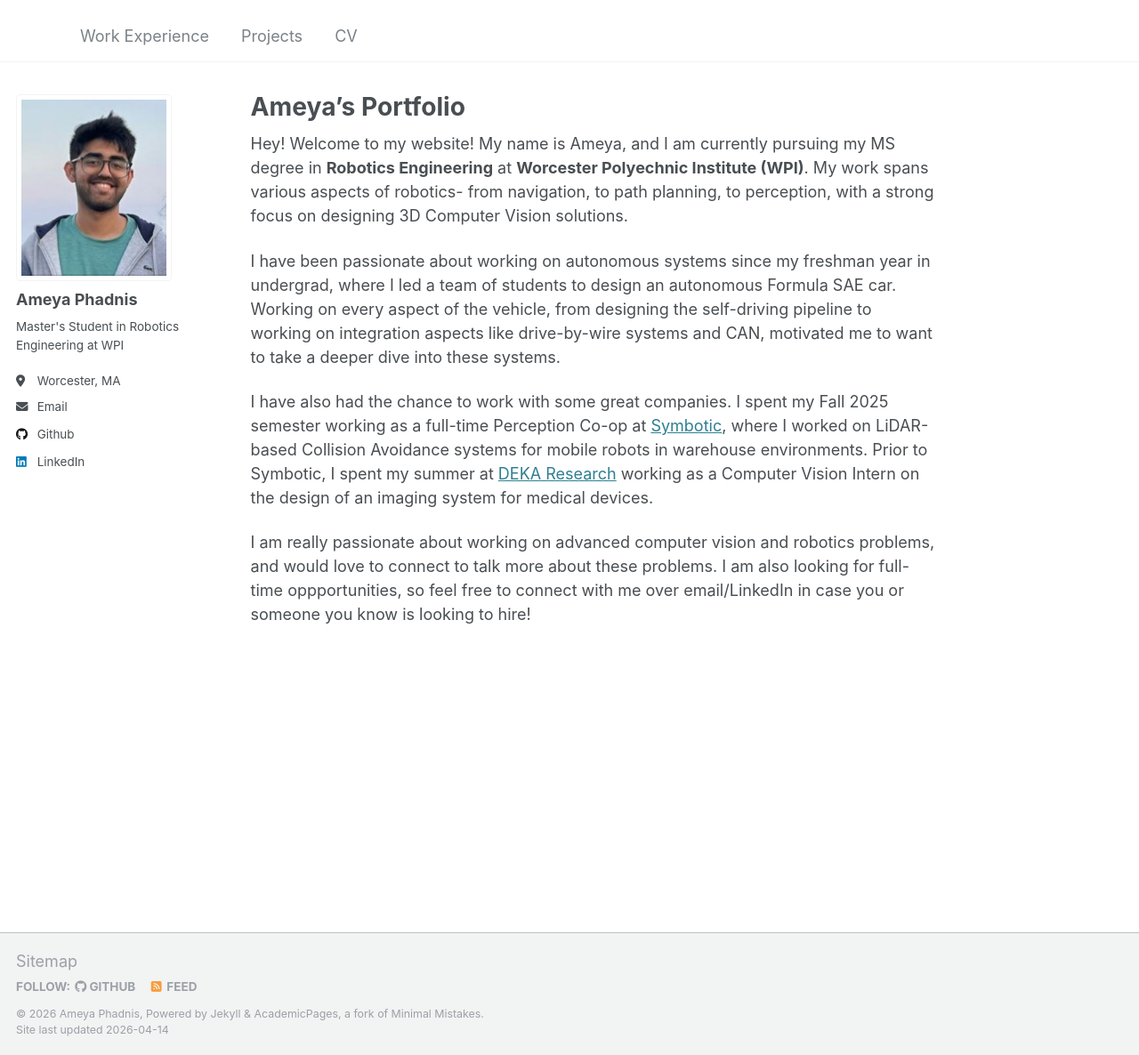
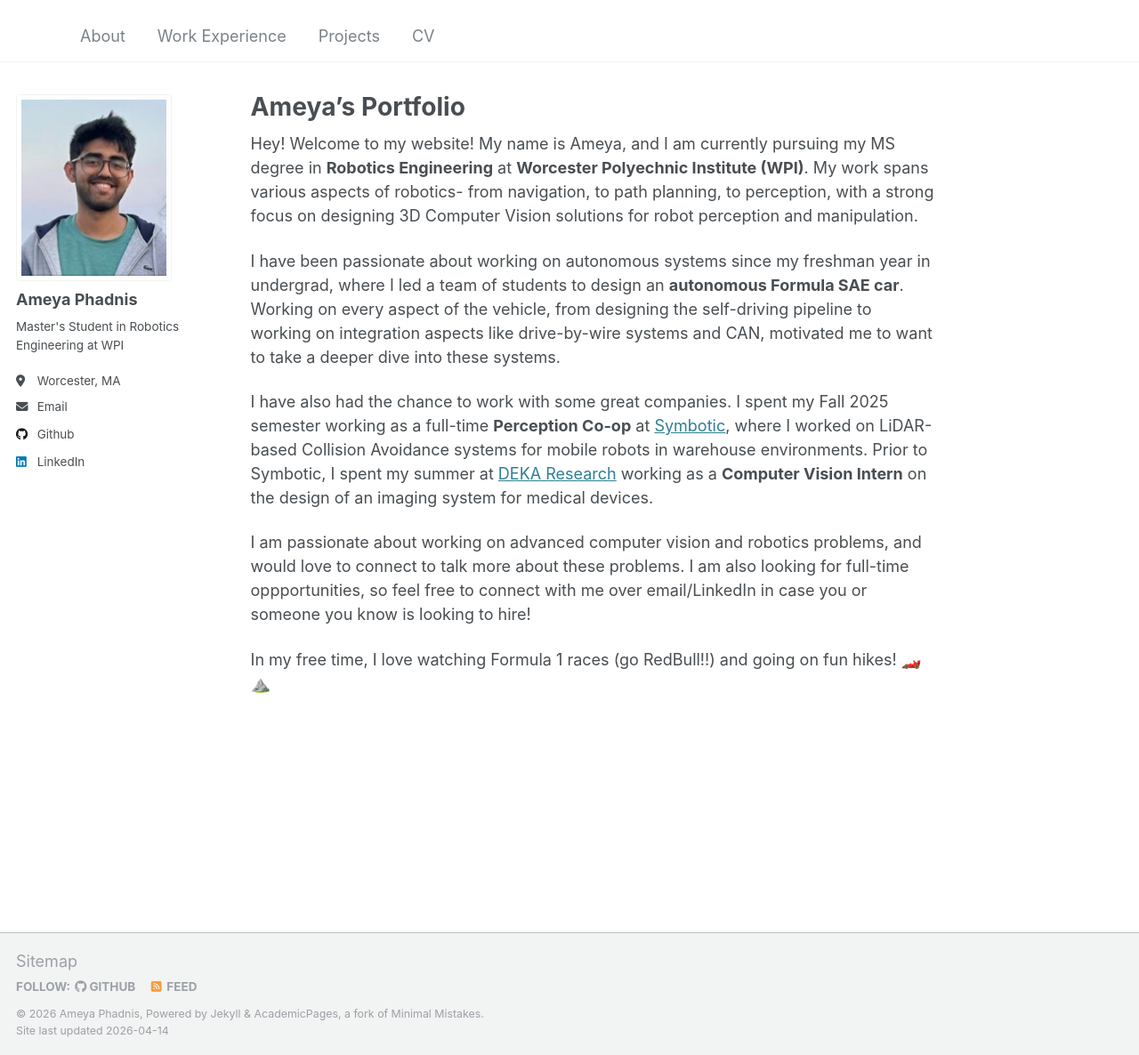
Before and after one commit to ameyaphad/ameyaphad.github.io, a Jekyll site: the page built from _pages/about.md, in a window 1280 px wide and 1186 px high. Shown: the whole window at 89% size. Built offline with Jekyll 4.4.1, drawn with Linux system fonts in a browser that asks for light colours.

```diff
--- a/_data/navigation.yml
+++ b/_data/navigation.yml
@@ -1,6 +1,9 @@
 # The following is the order of the links in the header of the website.
 
 main:
+  - title: "About"
+    url: /
+
   - title: "Work Experience"
     url: /experience/
 
--- a/_pages/about.md
+++ b/_pages/about.md
@@ -7,11 +7,13 @@ redirect_from:
   - /about.html
 ---
 
-Hey! Welcome to my website! My name is Ameya, and I am currently pursuing my MS degree in **Robotics Engineering** at **Worcester Polyechnic Institute (WPI)**. My work spans various aspects of robotics- from navigation, to path planning, to perception, with a strong focus on designing 3D Computer Vision solutions.
+Hey! Welcome to my website! My name is Ameya, and I am currently pursuing my MS degree in **Robotics Engineering** at **Worcester Polyechnic Institute (WPI)**. My work spans various aspects of robotics- from navigation, to path planning, to perception, with a strong focus on designing 3D Computer Vision solutions for robot perception and manipulation.
 
-I have been passionate about working on autonomous systems since my freshman year in undergrad, where I led a team of students to design an autonomous Formula SAE car. Working on every aspect of the vehicle, from designing the self-driving pipeline to working on integration aspects like drive-by-wire systems and CAN, motivated me to want to take a deeper dive into these systems.
+I have been passionate about working on autonomous systems since my freshman year in undergrad, where I led a team of students to design an **autonomous Formula SAE car**. Working on every aspect of the vehicle, from designing the self-driving pipeline to working on integration aspects like drive-by-wire systems and CAN, motivated me to want to take a deeper dive into these systems.
 
-I have also had the chance to work with some great companies. I spent my Fall 2025 semester working as a full-time Perception Co-op at [Symbotic](https://www.symbotic.com/), where I worked on LiDAR-based Collision Avoidance systems for mobile robots in warehouse environments.
-Prior to Symbotic, I spent my summer at [DEKA Research](https://dekaresearch) working as a Computer Vision Intern on the design of an imaging system for medical devices.
+I have also had the chance to work with some great companies. I spent my Fall 2025 semester working as a full-time **Perception Co-op** at [Symbotic](https://www.symbotic.com/), where I worked on LiDAR-based Collision Avoidance systems for mobile robots in warehouse environments.
+Prior to Symbotic, I spent my summer at [DEKA Research](https://dekaresearch) working as a **Computer Vision Intern** on the design of an imaging system for medical devices.
 
-I am really passionate about working on advanced computer vision and robotics problems, and would love to connect to talk more about these problems. I am also looking for full-time oppportunities, so feel free to connect with me over email/LinkedIn in case you or someone you know is looking to hire!
+I am passionate about working on advanced computer vision and robotics problems, and would love to connect to talk more about these problems. I am also looking for full-time oppportunities, so feel free to connect with me over email/LinkedIn in case you or someone you know is looking to hire!
+
+In my free time, I love watching Formula 1 races (go RedBull!!) and going on fun hikes! 🏎️ ⛰️
--- a/_sass/_page.scss
+++ b/_sass/_page.scss
@@ -402,6 +402,30 @@
 
 
 /* ==========================================================================
+   CV PAGE — PDF EMBED
+   ========================================================================== */
+
+.cv-pdf-wrapper {
+  margin-top: 0.5em;
+}
+
+.cv-pdf-actions {
+  display: flex;
+  gap: 0.75rem;
+  margin-bottom: 1rem;
+}
+
+.cv-pdf-frame {
+  display: block;
+  width: 100%;
+  height: 85vh;
+  min-height: 600px;
+  border: 1px solid $border-color;
+  border-radius: $border-radius;
+}
+
+
+/* ==========================================================================
    WORK EXPERIENCE PAGE
    ========================================================================== */
 
```
Also changed, not shown: _pages/cv.md (+14 -52 lines), _portfolio/fsaedv.md (+1 -1 lines), 1 other file.
